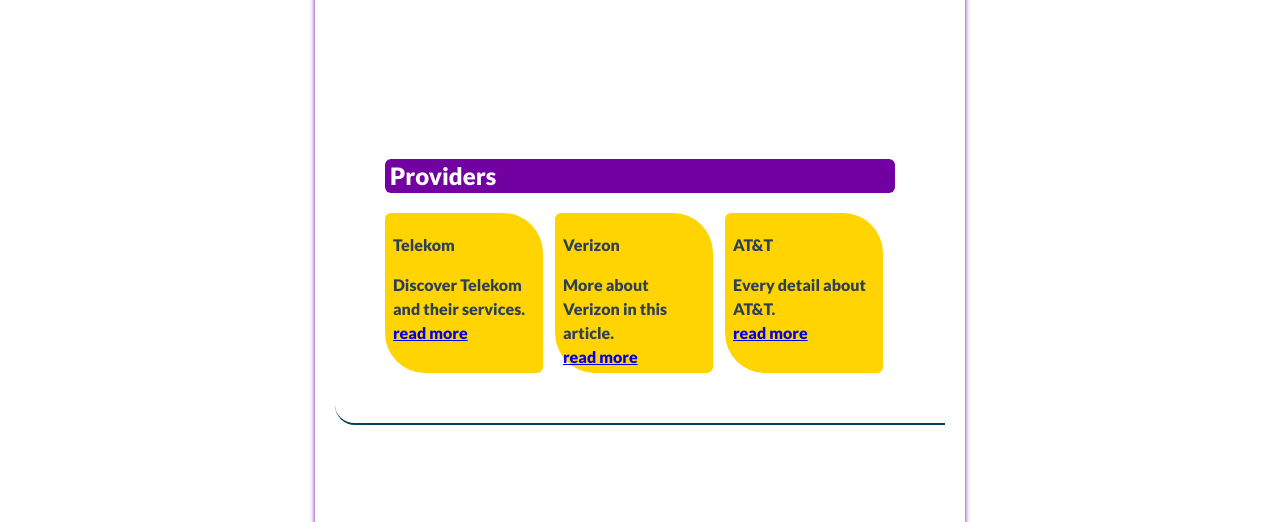
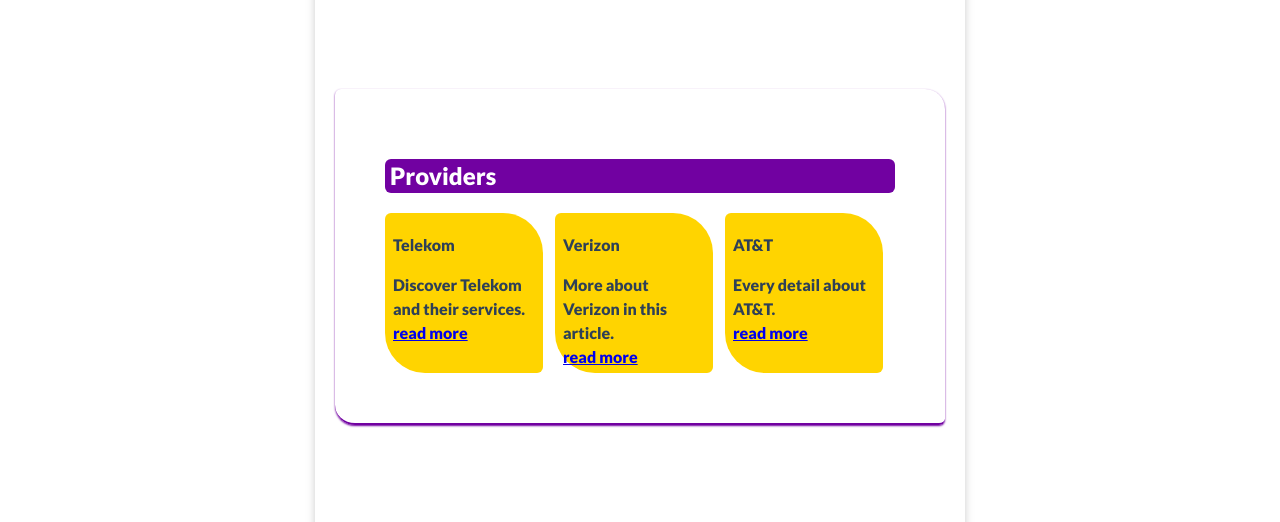
Before and after one commit to RahmanErturk/Colors-and-Design, a plain HTML site: page index.html in a window 1280 px wide. Shown: the part 231-753 px from the top of the page. Drawn offline with Linux system fonts and the light colour scheme; a web font is replaced by a local one.

Commit message:
worked with colors

```diff
--- a/index.html
+++ b/index.html
@@ -25,7 +25,9 @@
             padding: 20px;
             margin: auto;
             max-width: 650px;
-            box-shadow: 0px 0px 5px #7101a1;
+            box-shadow:
+            0px 0px 5px rgb(223, 223, 223),
+            0px 0px 10px rgb(221, 221, 221);
         }
 
         section {
@@ -33,8 +35,11 @@
             margin: 100px 0;
             padding: 50px;
             border-bottom-left-radius: 20px;
+            border-bottom-right-radius: 6px;
             border-top-right-radius: 20px;
-            border-bottom: 2px solid #08415C;
+            border-top-left-radius: 6px;
+            border-bottom: 2px solid #7101a1;
+            box-shadow: 0px 1px 2px  #7101a1;
         }
 
         .providers {
```
